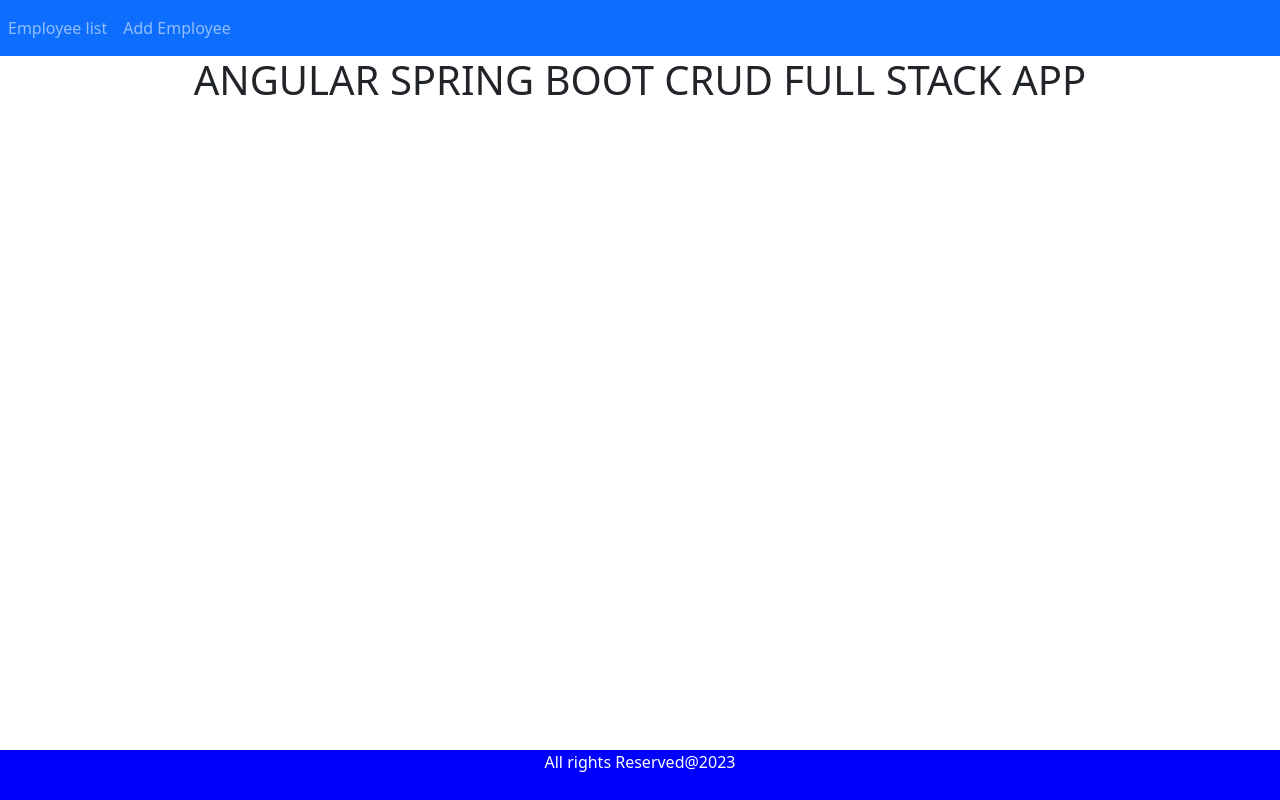
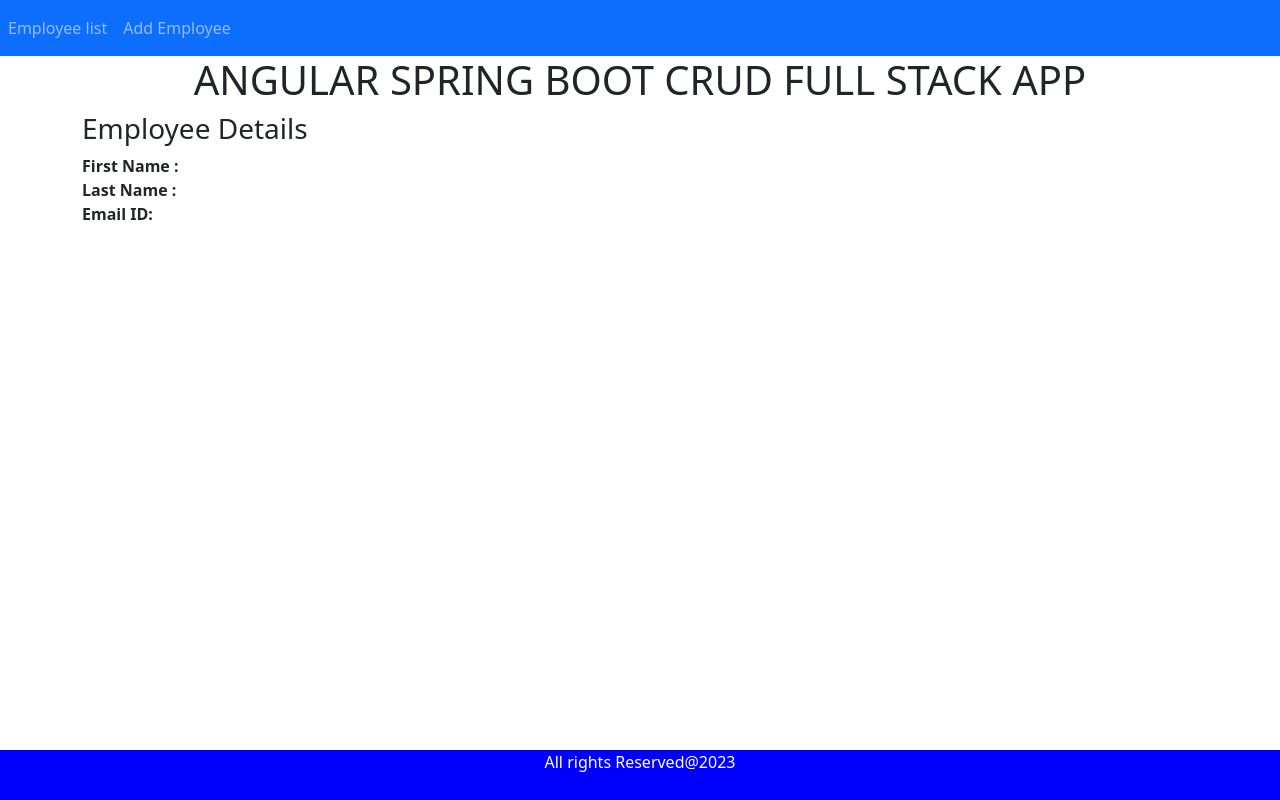
Before and after one commit to Akhil0697/angular-frontend, an Angular app: page /employee-details/1 in a window 1280 px wide. Before the commit this address led to /. Built offline with nearby package versions, Linux system fonts and the light colour scheme; no server answers.

Commit message:
view component changes

```diff
--- a/src/app/app.routes.ts
+++ b/src/app/app.routes.ts
@@ -2,11 +2,13 @@ import { RouterModule, Routes } from '@angular/router';
 import { EmployeeListComponent } from './employee-list/employee-list.component';
 import { CreateEmployeeComponent } from './create-employee/create-employee.component';
 import { UpdateEmployeeComponent } from './update-employee/update-employee.component';
+import { EmployeeDetailsComponent } from './employee-details/employee-details.component';
 
 export const routes: Routes = [
     {path: 'employees',component: EmployeeListComponent},
     {path: 'create-employee', component: CreateEmployeeComponent},
     {path: '', redirectTo:'employees', pathMatch: 'full'},
-    {path: 'update-employee/:id', component: UpdateEmployeeComponent}
+    {path: 'update-employee/:id', component: UpdateEmployeeComponent},
+    {path: 'employee-details/:id', component: EmployeeDetailsComponent}
 
 ];
--- /dev/null
+++ b/src/app/employee-details/employee-details.component.html
@@ -0,0 +1,13 @@
+<h3>Employee Details</h3>
+<div>
+<div>
+    <label><b>First Name :</b></label>{{employee?.firstName}}
+</div>
+<div>
+    <label><b>Last Name :</b></label>{{employee?.lastName}}
+</div>
+<div>
+    <label><b>Email ID:</b></label>{{employee?.emailId}}
+
+</div>
+</div>
--- /dev/null
+++ b/src/app/employee-details/employee-details.component.ts
@@ -0,0 +1,30 @@
+import { Component, OnInit } from '@angular/core';
+import { Employee } from '../employee';
+import { ActivatedRoute } from '@angular/router';
+import { EmployeeListComponent } from '../employee-list/employee-list.component';
+import { subscribe } from 'diagnostics_channel';
+import { EmployeeService } from '../employee.service';
+
+@Component({
+  selector: 'app-employee-details',
+  standalone: true,
+  imports: [],
+  templateUrl: './employee-details.component.html',
+  styleUrl: './employee-details.component.css'
+})
+export class EmployeeDetailsComponent implements OnInit {
+
+ employee:Employee | undefined;
+  id!: number;
+
+constructor(private route: ActivatedRoute, private employeService: EmployeeService){}
+  ngOnInit(): void {
+    this.id = this.route.snapshot.params['id'];
+    this.employee = new Employee();
+    this.employeService.getEmployeeById(this.id).subscribe((data =>{
+this.employee = data;
+console.log("Data Received...",data);
+    }))
+  }
+
+}
--- a/src/app/employee-list/employee-list.component.html
+++ b/src/app/employee-list/employee-list.component.html
@@ -16,6 +16,7 @@
             <td>
                 <button (click)="updateEmployee(employee?.id)" class="btn btn-info">Update</button>
                 <button (click)="deleteEmployee(employee.id)" class="btn btn-danger" style="margin-left: 10px;" >Delete</button>
+                <button (click)="employeeDetails(employee.id)" class="btn btn-danger" style="margin-left: 10px;" >View</button>
             </td>
         </tr>
     </tbody>
--- a/src/app/employee-list/employee-list.component.ts
+++ b/src/app/employee-list/employee-list.component.ts
@@ -12,6 +12,7 @@ import { Router } from '@angular/router';
   styleUrl: './employee-list.component.css'
 })
 export class EmployeeListComponent implements OnInit {
+
   deleteEmployee(id: number | undefined): void {
     // Check if id is defined before making the API call
     if (id !== undefined) {
@@ -55,4 +56,8 @@ export class EmployeeListComponent implements OnInit {
       this.router.navigate(['update-employee', id]);
     }
   }
+  employeeDetails(id: number|undefined) {
+    this.router.navigate(['employee-details', id]);
+
+    }
 }
```
Also changed, not shown: src/app/employee-details/employee-details.component.css (added), 1 other file (tests, documents, lock files or other folders).
